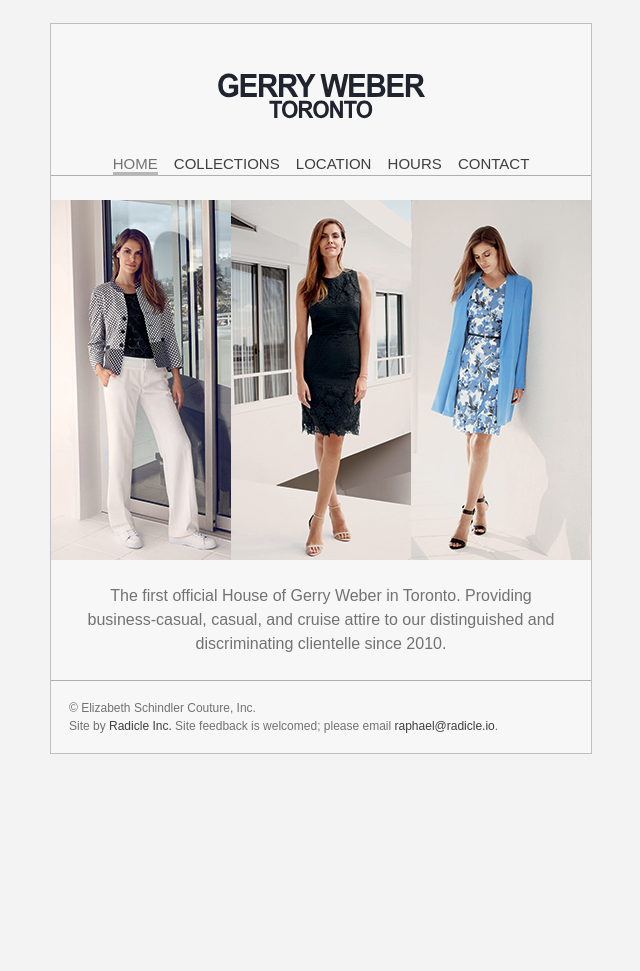
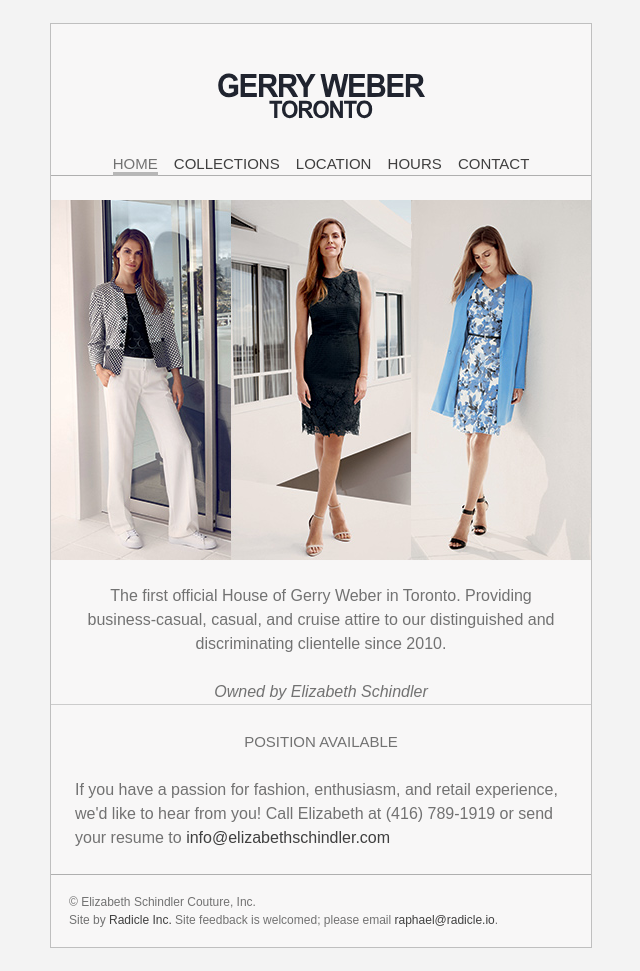
Before and after one commit to RadicleStudios/GWTorWebsite, a Jekyll site: the page built from index.html, in a window 1280 px wide. Shown: the whole page, without its empty margins (319-959 px from the left). Built offline with Jekyll 4.4.1, drawn with Linux system fonts in a browser that asks for light colours; before the commit the page ends 900 px from its top, so only the background shows below that.

Commit message:
Add position available; tweak style

```diff
--- a/contact.html
+++ b/contact.html
@@ -5,7 +5,7 @@
 <section class="centering">
   <p>
     (647) 258-7727<br><br>
-    <a href="mailto:info@elizabethschindler.com">info@elizabethschindler.com</a>
+    <a href="mailto:info@elizabeth-schindler.com">info@elizabeth-schindler.com</a>
   </p>
 
 </section>
--- a/index.html
+++ b/index.html
@@ -6,5 +6,11 @@
   <img src="/assets/header-image.jpg">
   <div class="centering">
   <p>The first official House of Gerry Weber in Toronto. Providing business-casual, casual, and cruise attire to our distinguished and discriminating clientelle since 2010.</p>
+  <p><i>Owned by Elizabeth Schindler</i></p>
   </div>
 </section>
+<hr>
+<section>
+  <h2>Position Available</h2>
+  <p>If you have a passion for fashion, enthusiasm, and retail experience, we'd like to hear from you! Call Elizabeth at (416) 789-1919 or send your resume to <a href=mailto:info@elizabethschindler.com>info@elizabethschindler.com</a></p>
+</section>
--- a/style.scss
+++ b/style.scss
@@ -25,12 +25,13 @@
 strong, b { font-weight: bolder; }
 a { color: $key-color; text-decoration: none; }
 
-p  { line-height: 24px; font-size: 16px; margin: 24px 24px 0 24px;   .sc { font-size: 14px; text-transform: uppercase; } }
-td { line-height: 24px; font-size: 16px;                        .sc { font-size: 14px; text-transform: uppercase; } }
-li { line-height: 24px; font-size: 16px; margin: 0;             .sc { font-size: 14px; text-transform: uppercase; } }
-h1 { line-height: 24px; font-size: 17px; margin: 72px 0 24px 0; .sc { font-size: 15px; text-transform: uppercase; } }
+p  { line-height: 24px; font-size: 16px; margin: 24px 24px 0 24px; .sc { font-size: 14px; text-transform: uppercase; } }
+td { line-height: 24px; font-size: 16px;                           .sc { font-size: 14px; text-transform: uppercase; } }
+li { line-height: 24px; font-size: 16px; margin: 0;                .sc { font-size: 14px; text-transform: uppercase; } }
+h1 { line-height: 24px; font-size: 17px; margin: 72px 0 24px 0;    .sc { font-size: 15px; text-transform: uppercase; } }
 h2 { line-height: 24px; font-size: 15px; margin: 24px 0 0 0; text-transform: uppercase; font-weight: normal; text-align: center; }
-h3 { line-height: 24px; font-size: 18px; margin: 24px 0 0 0; font-weight: lighter; }
+h3 { line-height: 24px; font-size: 16px; margin: 24px 0 0 24px; font-style: italic; }
+h3 + p { margin-top: 0; }
 
 body > header {
     padding: 48px 0 0 0;
```
